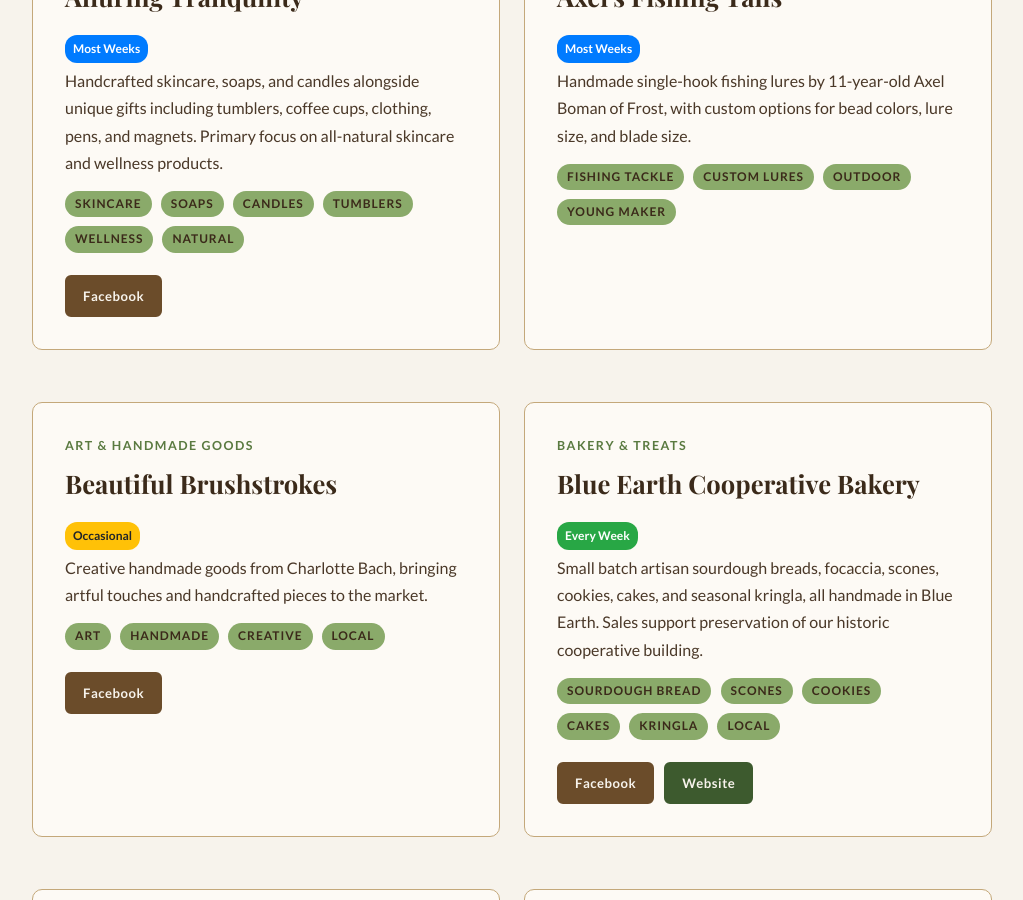
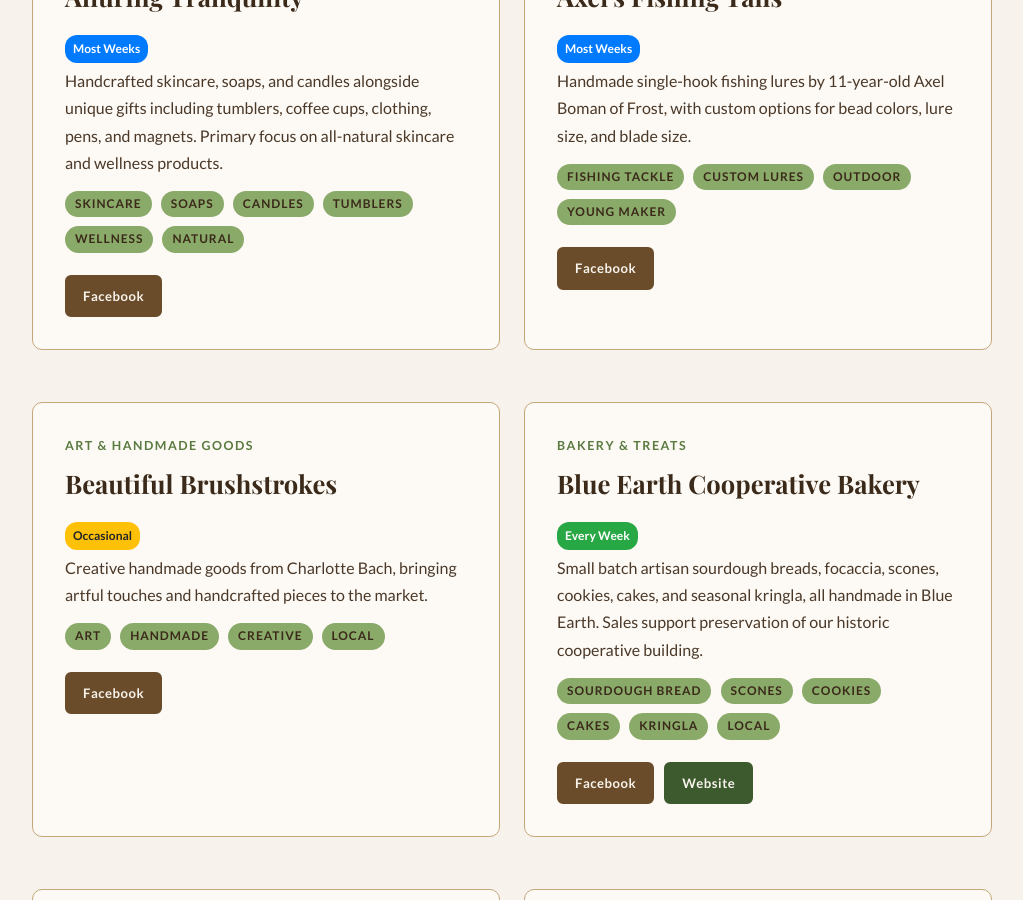
Before and after one commit to blueearthcommunitymarket/blueearthcommunitymarket.github.io, a Jekyll site: the page built from vendor-spotlight/index.html, in a window 1280 px wide and 900 px high, scrolled down 528 px. Shown: the whole window, without its empty margins (128-1151 px from the left). Built offline with Jekyll 4.4.1, drawn with Linux system fonts in a browser that asks for light colours; some web fonts are replaced.

Commit message:
Add vendor spotlight Facebook links

```diff
--- a/vendor-spotlight/index.html
+++ b/vendor-spotlight/index.html
@@ -69,6 +69,9 @@
                 <span class="tag">Custom Lures</span>
                 <span class="tag">Outdoor</span>
                 <span class="tag">Young Maker</span>
+            </div>
+            <div style="margin-top: 16px; display: flex; gap: 10px; flex-wrap: wrap;">
+                <a href="https://www.facebook.com/profile.php?id=61588735352367" target="_blank" rel="noopener" class="btn btn-brown" style="font-size: 0.82rem; padding: 8px 16px;">Facebook</a>
             </div>
         </div>
 
@@ -190,6 +193,9 @@
                 <span class="tag">Cookies</span>
                 <span class="tag">Bars</span>
                 <span class="tag">Canned Goods</span>
+            </div>
+            <div style="margin-top: 16px; display: flex; gap: 10px; flex-wrap: wrap;">
+                <a href="https://www.facebook.com/profile.php?id=61550759296451" target="_blank" rel="noopener" class="btn btn-brown" style="font-size: 0.82rem; padding: 8px 16px;">Facebook</a>
             </div>
         </div>
 
```
